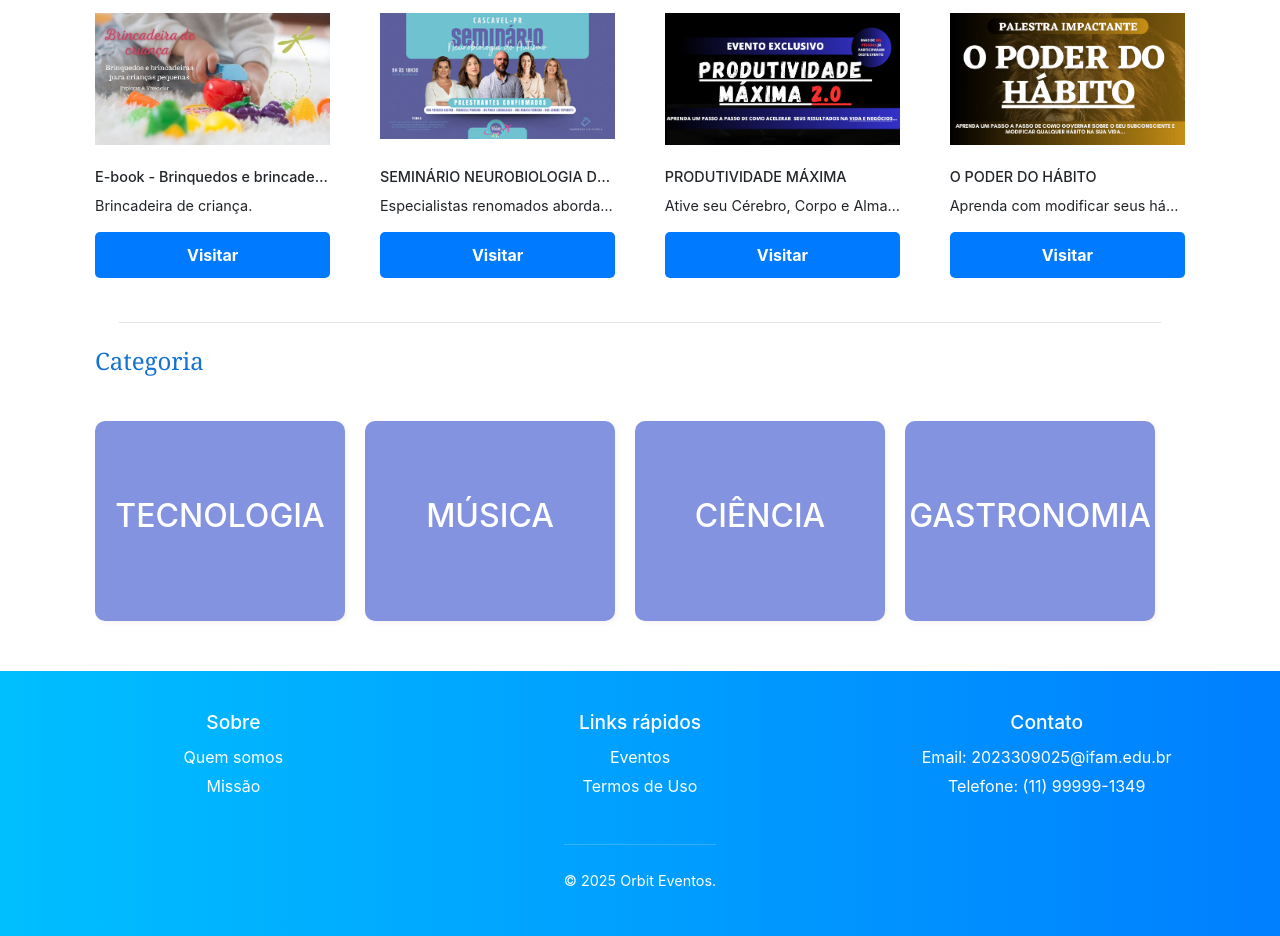
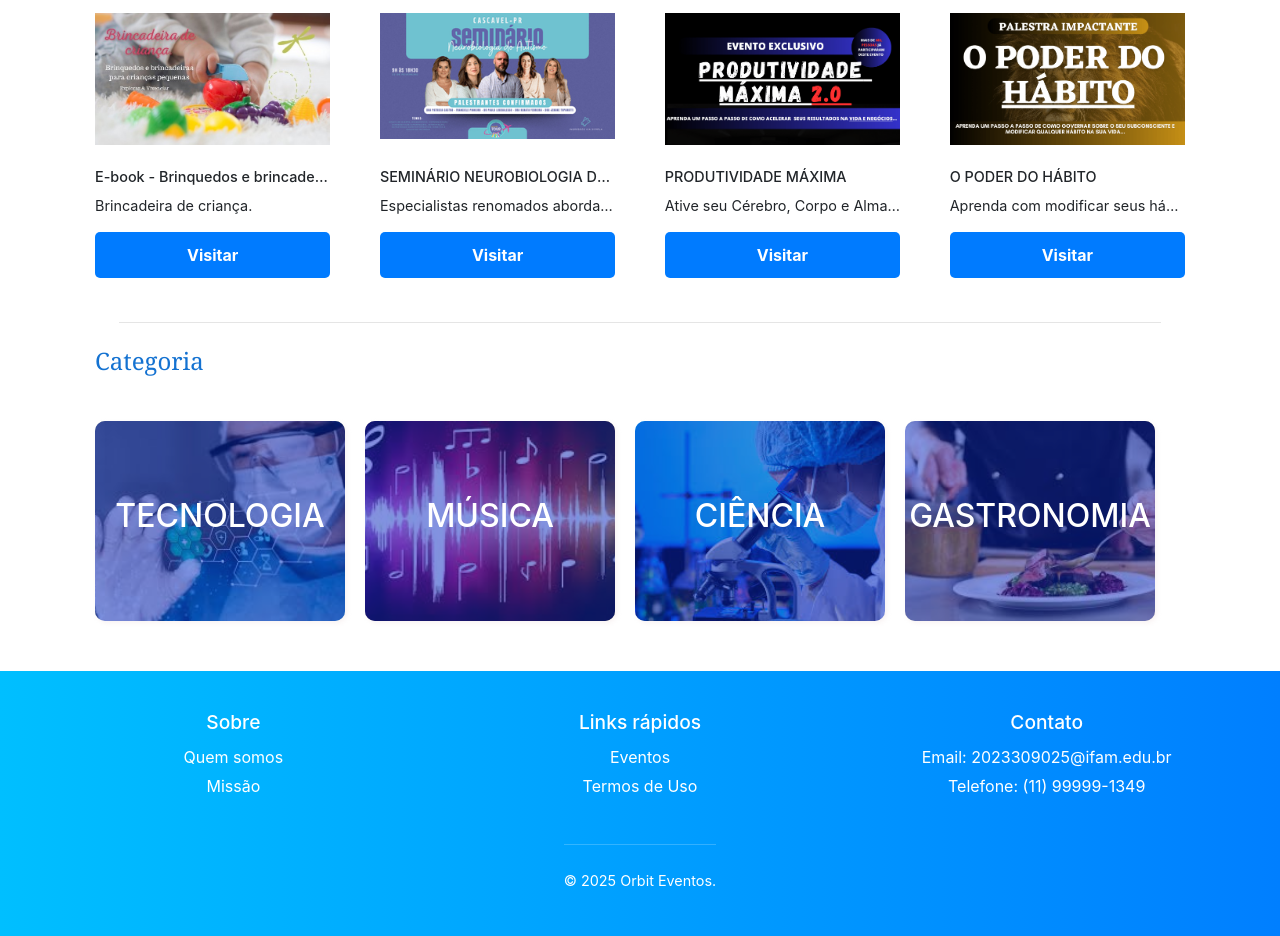
Before and after one commit to renatoaugusto-gomes/primeiro-projeto, a plain HTML site: page index.html in a window 1280 px wide. Shown: the part 856-1792 px from the top of the page. Drawn offline with nearby package versions, Linux system fonts and the light colour scheme.

Commit message:
estilo do evento

```diff
--- a/index.css
+++ b/index.css
@@ -204,19 +204,19 @@ h3:hover {
 }
 
 #img-6 {
-    background-image: url(/eventos/imagem/tec.jpg);
+    background-image: url(tec.jpg);
 }
 
 #img-7 {
-    background-image: url(/eventos/imagem/musica.jpg);
+    background-image: url(musica.jpg);
 }
 
 #img-8 {
-    background-image: url(/eventos/imagem/ciencia.jpg);
+    background-image: url(ciencia.jpg);
 }
 
 #img-9 {
-    background-image: url(/eventos/imagem/gastronomia.jpg);
+    background-image: url(gastronomia.jpg);
 }
 
 .tech-card {
```
